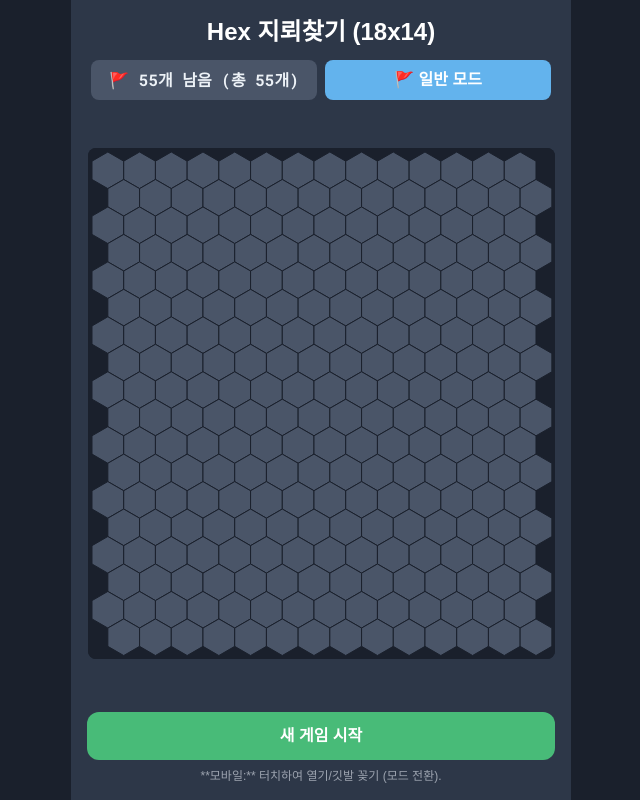
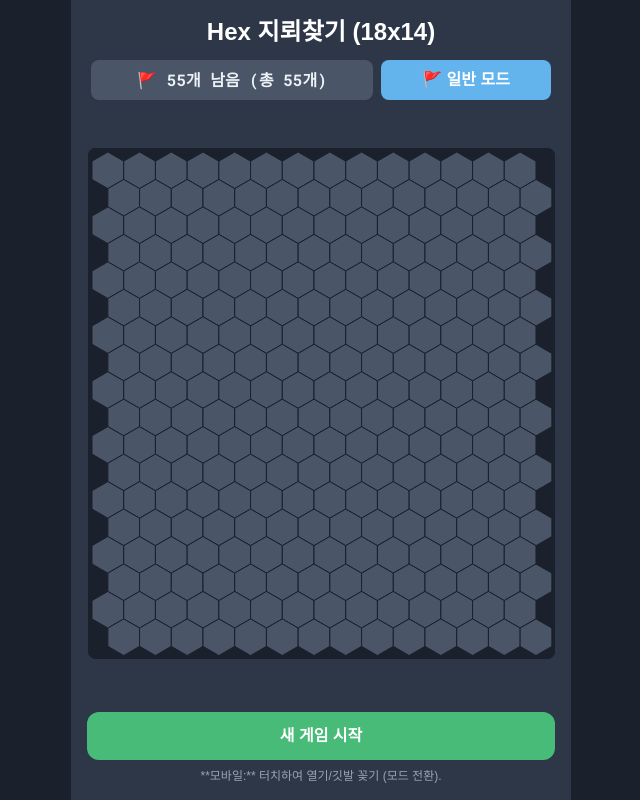
Before and after one commit to ho1204/hexmine, a plain HTML site: page index.html in a window 1280 px wide. Shown: the whole page, without its empty margins (319-959 px from the left). Drawn offline with nearby package versions, Linux system fonts and the light colour scheme.

Commit message:
Add files via upload

```diff
--- a/index.html
+++ b/index.html
@@ -56,8 +56,8 @@
             width: 100%;
             margin-bottom: 0.75rem;
             padding: 0 0.25rem;
-            flex-wrap: nowrap; /* 버튼이 한 줄에 유지되도록 */
-            gap: 0.5rem;
+            flex-wrap: nowrap;
+            gap: 0.5rem; /* 버튼과 메시지 박스 사이의 간격 */
         }
 
         #message-box {
@@ -68,8 +68,8 @@
             font-weight: bold;
             font-size: 1rem;
             text-align: center;
-            /* 레이아웃 안정화: 약 50% 너비 고정 */
-            flex: 1 1 calc(50% - 4px);
+            /* 메시지 박스가 남은 공간을 모두 차지하도록 설정 */
+            flex: 1 1 0%;
             min-width: 0;
         }
 
@@ -111,10 +111,10 @@
             border-radius: 0.5rem;
             font-weight: bold;
             transition: background-color 0.2s;
-            /* 레이아웃 안정화: 약 50% 너비 고정 */
-            flex: 1 1 calc(50% - 4px);
-            min-width: 0;
-            text-wrap: nowrap; /* 텍스트가 줄바꿈되는 것을 방지 */
+            /* **수정:** 버튼의 너비를 가장 긴 텍스트("❌ 깃발 모드 해제")에 맞춰 고정 */
+            flex: 0 0 170px;
+            min-width: 170px;
+            text-wrap: nowrap;
         }
         .flag-toggle-btn:hover {
             background-color: #4299e1;
```
